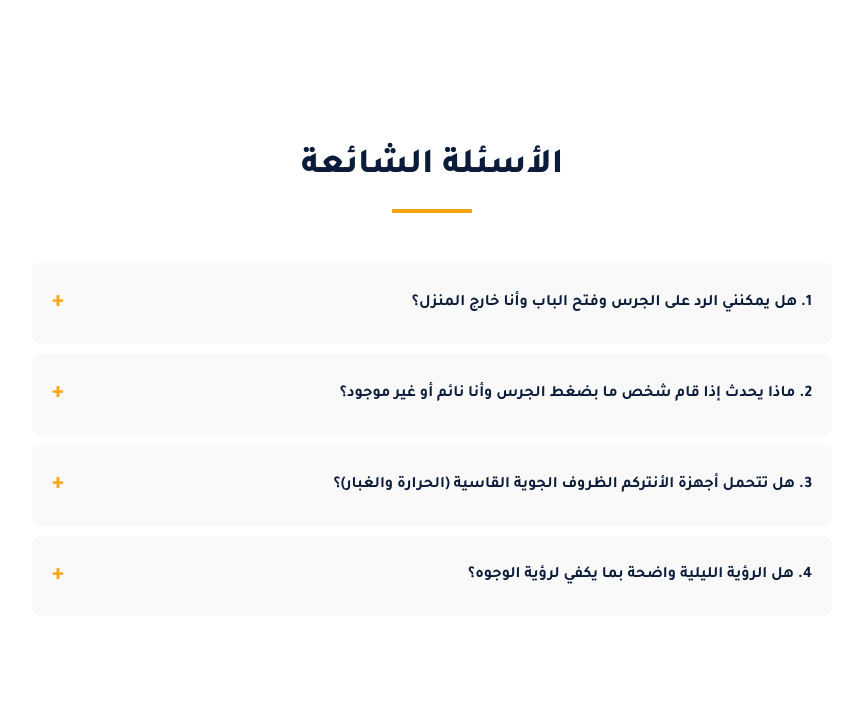
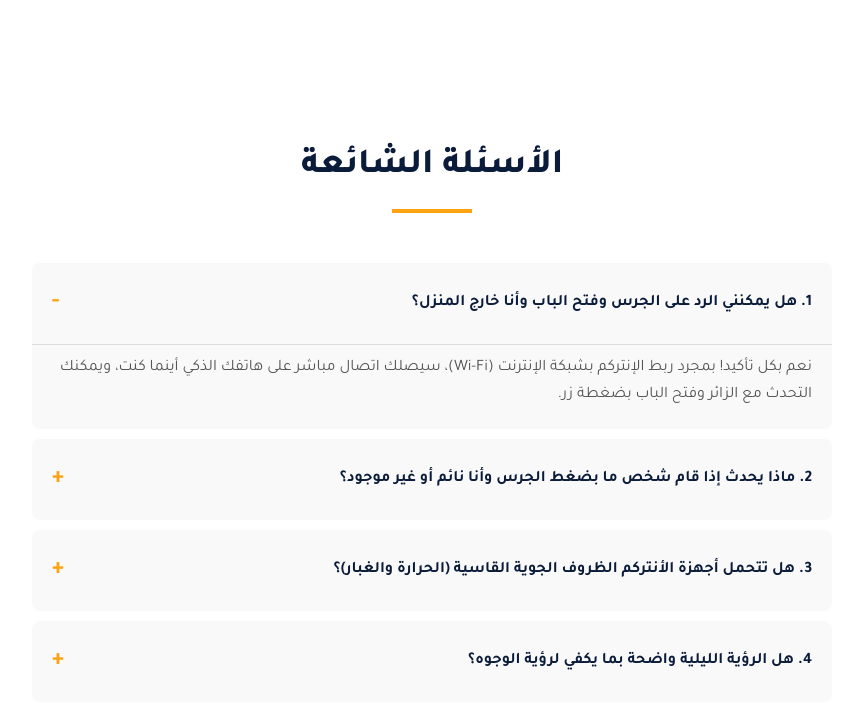
Before and after one commit to ssoffers2026-dot/intercome, a plain HTML site: page index.html in a window 1280 px wide. Both pictures are taken after a click on the element "1. هل يمكنني الرد على الجرس وفتح الباب وأنا خارج المنزل؟". Shown: the part 3015-3718 px from the top of the page, without its empty margins (208-1071 px from the left). Drawn offline with Linux system fonts and the light colour scheme.

Commit message:
اصلاح مشكلة الاسألة الشائعة

```diff
--- a/index.html
+++ b/index.html
@@ -165,8 +165,43 @@
 
         /* --- FAQ --- */
         .faq-box { max-width: 800px; margin: auto; }
-        .faq-item { background: #f9f9f9; padding: 20px; margin-bottom: 10px; border-radius: 8px; cursor: pointer; font-weight: bold; color: var(--primary-color); display: flex; justify-content: space-between; align-items: center; }
-        .faq-item::after { content: '+'; font-size: 1.5rem; color: var(--secondary-color); }
+        .faq-item {
+            background: #f9f9f9;
+            margin-bottom: 10px;
+            border-radius: 8px;
+            overflow: hidden;
+        }
+        .faq-question {
+            padding: 20px;
+            cursor: pointer;
+            font-weight: bold;
+            color: var(--primary-color);
+            display: flex;
+            justify-content: space-between;
+            align-items: center;
+            transition: background 0.3s ease;
+        }
+        .faq-question:hover { background: #f0f0f0; }
+        .faq-question::after {
+            content: '+';
+            font-size: 1.5rem;
+            color: var(--secondary-color);
+        }
+        .faq-answer {
+            max-height: 0;
+            overflow: hidden;
+            padding: 0 20px;
+            color: #555;
+            transition: max-height 0.4s ease, padding 0.4s ease;
+        }
+
+        /* التنسيقات عندما يكون السؤال مفتوحاً (نشطاً) */
+        .faq-item.active .faq-question::after { content: '-'; }
+        .faq-item.active .faq-answer {
+            max-height: 250px;
+            padding: 10px 20px 20px 20px;
+            border-top: 1px solid #ddd;
+        }
 
         /* --- Footer --- */
         footer { background: #081223; color: white; padding: 60px 20px; text-align: center; }
@@ -174,7 +209,7 @@
         .footer-desc { max-width: 700px; margin: 0 auto 30px; opacity: 0.8; }
         .contact-display { font-size: 2rem; font-weight: 900; color: var(--secondary-color); direction: ltr; margin: 20px 0; display: block; }
 
-        /* Lightbox CSS remains same */
+        /* Lightbox CSS */
         .image-modal { display: none; position: fixed; z-index: 9999; padding: 20px; left: 0; top: 0; width: 100%; height: 100%; background-color: rgba(0, 0, 0, 0.9); align-items: center; justify-content: center; }
         .modal-content { margin: auto; display: block; max-width: 90%; max-height: 90%; animation: zoomIn 0.3s ease; }
         @keyframes zoomIn { from { transform: scale(0.7); opacity: 0; } to { transform: scale(1); opacity: 1; } }
@@ -186,7 +221,8 @@
             .btn { width: 100%; margin-bottom: 10px; }
         }
     </style>
-    <!-- Google tag (gtag.js) -->
+
+     <!-- Google tag (gtag.js) -->
 <script async src="https://www.googletagmanager.com/gtag/js?id=AW-16739705581">
 </script>
 <script>
@@ -304,10 +340,22 @@
         <div class="container">
             <h2 class="section-title">الأسئلة الشائعة </h2>
             <div class="faq-box">
-                <div class="faq-item">1. هل يمكنني الرد على الجرس وفتح الباب وأنا خارج المنزل؟ </div>
-                <div class="faq-item">2. ماذا يحدث إذا قام شخص ما بضغط الجرس وأنا نائم أو غير موجود؟ </div>
-                <div class="faq-item">3. هل تتحمل أجهزة الأنتركم الظروف الجوية القاسية (الحرارة والغبار)؟ </div>
-                <div class="faq-item">4. هل الرؤية الليلية واضحة بما يكفي لرؤية الوجوه؟ </div>
+                <div class="faq-item">
+                    <div class="faq-question">1. هل يمكنني الرد على الجرس وفتح الباب وأنا خارج المنزل؟</div>
+                    <div class="faq-answer">نعم بكل تأكيد! بمجرد ربط الإنتركم بشبكة الإنترنت (Wi-Fi)، سيصلك اتصال مباشر على هاتفك الذكي أينما كنت، ويمكنك التحدث مع الزائر وفتح الباب بضغطة زر.</div>
+                </div>
+                <div class="faq-item">
+                    <div class="faq-question">2. ماذا يحدث إذا قام شخص ما بضغط الجرس وأنا نائم أو غير موجود؟</div>
+                    <div class="faq-answer">الإنتركم الذكي سيقوم بإرسال إشعار إلى هاتفك، كما يمكنه التقاط صورة أو فيديو قصير للزائر وحفظه لتتمكن من مراجعته لاحقاً ومعرفة من زارك أثناء غيابك.</div>
+                </div>
+                <div class="faq-item">
+                    <div class="faq-question">3. هل تتحمل أجهزة الأنتركم الظروف الجوية القاسية (الحرارة والغبار)؟</div>
+                    <div class="faq-answer">نعم، جميع الوحدات الخارجية مصممة بمعايير مقاومة عالية (مثل IP65 أو أعلى) لتتحمل حرارة الشمس القوية، الغبار، والأمطار لتناسب أجواء المملكة.</div>
+                </div>
+                <div class="faq-item">
+                    <div class="faq-question">4. هل الرؤية الليلية واضحة بما يكفي لرؤية الوجوه؟</div>
+                    <div class="faq-answer">نعم، الكاميرات مزودة بتقنية الأشعة تحت الحمراء (IR) أو إضاءة LED مدمجة تضمن لك صورة واضحة وتفاصيل دقيقة لملامح الزائر حتى في الظلام التام.</div>
+                </div>
             </div>
         </div>
     </section>
@@ -332,9 +380,10 @@
     </div>
 
     <script>
+        // كود Lightbox الخاص بالصور
         const modal = document.getElementById("imageModal");
         const modalImg = document.getElementById("fullImage");
-        const closeModal = document.getElementsByClassName("close-modal")[0];
+        const closeModalBtn = document.getElementsByClassName("close-modal")[0];
         const allImages = document.querySelectorAll('img:not(.certs-container img)');
 
         allImages.forEach(img => {
@@ -345,12 +394,25 @@
             }
         });
 
-        closeModal.onclick = closeImage;
+        closeModalBtn.onclick = closeImage;
         modal.onclick = function(e) { if (e.target === modal) closeImage(); };
+
         function closeImage() {
             modal.style.display = "none";
             document.body.style.overflow = "auto";
         }
+
+        // كود تشغيل قسم الأسئلة الشائعة (FAQ)
+        const faqQuestions = document.querySelectorAll('.faq-question');
+
+        faqQuestions.forEach(question => {
+            question.addEventListener('click', () => {
+                const item = question.parentElement;
+
+                // إضافة أو إزالة فئة active لتشغيل الأنيميشن
+                item.classList.toggle('active');
+            });
+        });
     </script>
 </body>
 </html>
```
